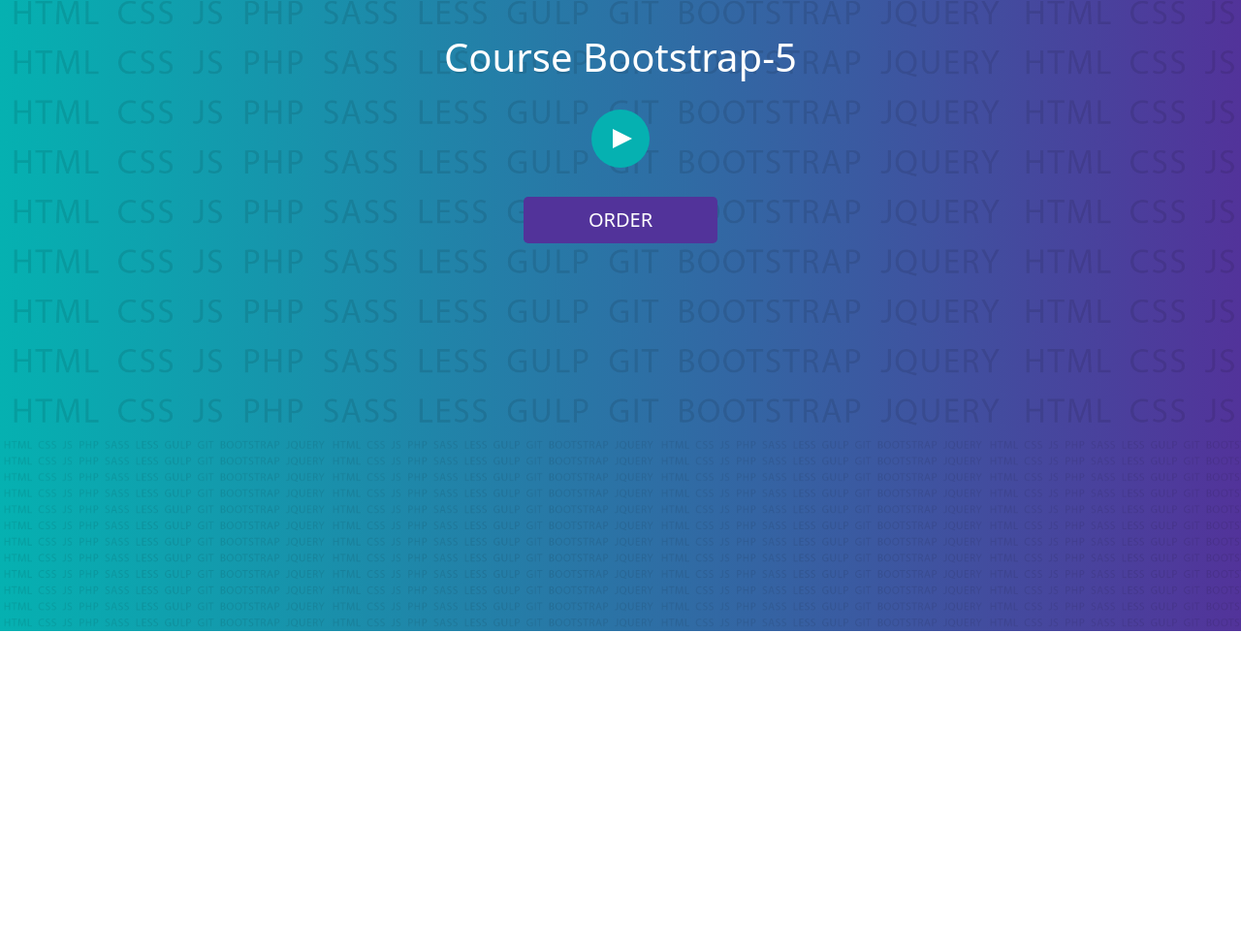
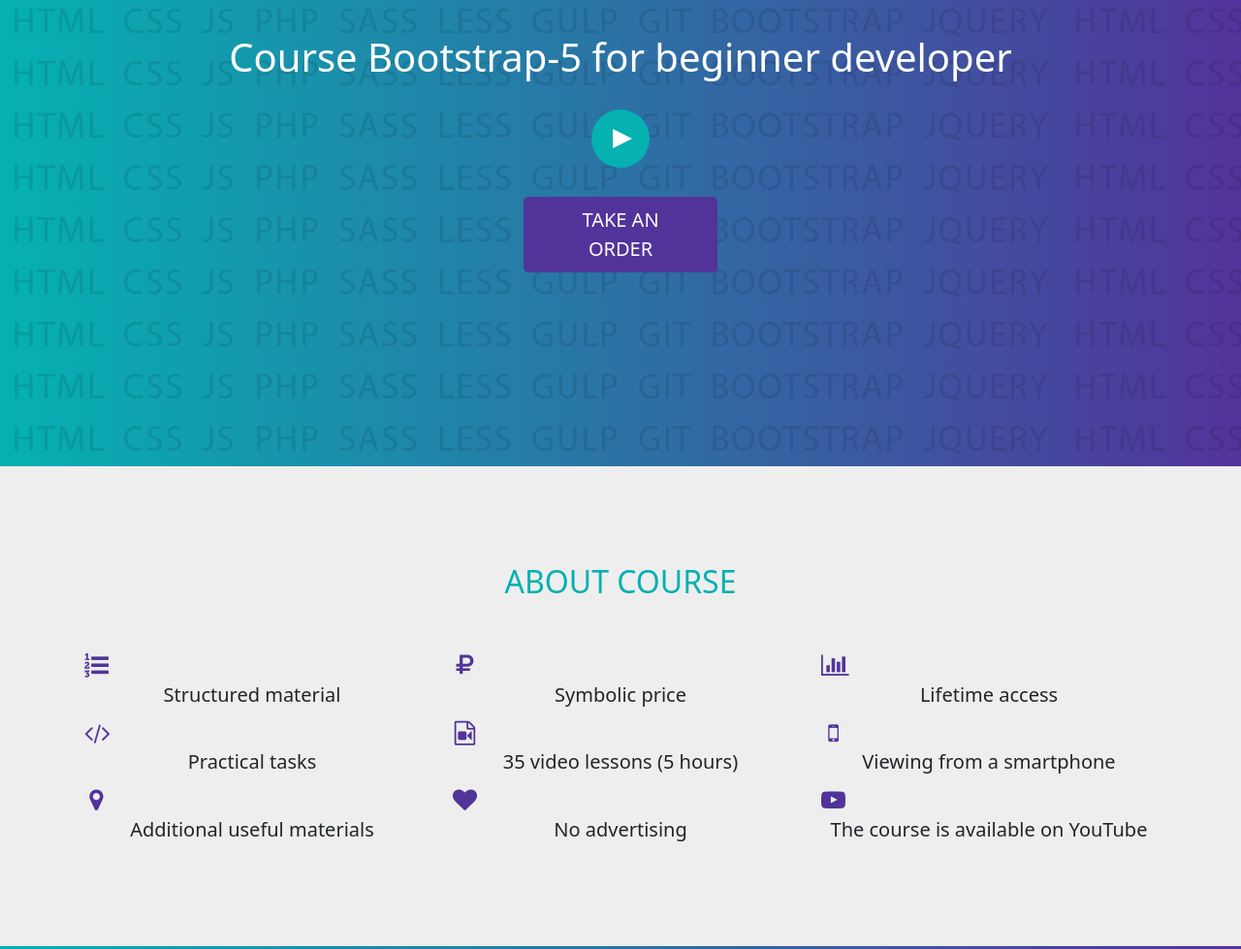
Before and after one commit to Anlysen/Bootstrap-5, a plain HTML site: page index.html in a window 1280 px wide. Shown: the part 165-1144 px from the top of the page at 97% size. Before the commit the page ends 816 px from the top, so only its background shows below. Drawn offline with Linux system fonts and the light colour scheme.

Commit message:
Bootstrap-5

```diff
--- a/css/style.css
+++ b/css/style.css
@@ -78,3 +78,35 @@ header, footer {
     width: 100%;
     height: 100%;
 }
+
+
+/* О курсе */
+
+.about {
+    background-color: #eee;
+}
+
+.about i {
+    font-size: 25px;
+    color: var(--color2);
+}
+
+
+
+/* Цвет*/
+
+.color1 {
+    color: var(--color1);
+}
+
+.color2 {
+    color: var(--color2);
+}
+
+.bg1 {
+    background-color: var(--color1);
+}
+
+.bg2 {
+    background-color: var(--color2);
+}
--- a/index.html
+++ b/index.html
@@ -10,24 +10,85 @@
     <title>Document</title>
 </head>
 <body>
-
+    <!-- Шапка -->
     <header>
         <div class="container">
             <div class="row">
                 <div class="col-12">
-                    <h1 class="text-center text-white">Course Bootstrap-5</h1>
+                    <h1 class="text-center text-white">Course Bootstrap-5 for beginner developer</h1>
                     <div class="itd_play" data-bs-toggle="modal" data-bs-target="#exampleModal">
                         <div class="itd_triangle"></div>
                     </div>
-                    <a href="#footer" class="btn btn-itd btn-lg text-uppercase">Order</a>
+                    <a href="#footer" class="btn btn-itd btn-lg text-uppercase">Take an order</a>
                 </div>
             </div>
         </div>
     </header>
+
+    <!-- О компании -->
+    <section class="about">
+        <div class="container">
+            <div class="row">
+                <div class="col-12">
+                    <h2 class="text-center text-uppercase color1 mb-5">About course</h2>
+                </div>
+            </div>
+            <div class="row">
+                <div class="col-xl-4 col-md-6 col-sm-12">
+                    <div class="itd_circle"><i class="icon-list-numbered"></i></div>
+                    <h5 class="text-center">Structured material</h5>
+                    <div class="line"></div>
+                </div>
+                <div class="col-xl-4 col-md-6 col-sm-12">
+                    <div class="itd_circle"><i class="icon-rouble"></i></div>
+                    <h5 class="text-center">Symbolic price</h5>
+                    <div class="line"></div>
+                </div>
+                <div class="col-xl-4 col-md-6 col-sm-12">
+                    <div class="itd_circle"><i class="icon-chart-bar"></i></div>
+                    <h5 class="text-center">Lifetime access</h5>
+                    <div class="line"></div>
+                </div>
+                <div class="col-xl-4 col-md-6 col-sm-12">
+                    <div class="itd_circle"><i class="icon-code"></i></div>
+                    <h5 class="text-center">Practical tasks</h5>
+                    <div class="line"></div>
+                </div>
+                <div class="col-xl-4 col-md-6 col-sm-12">
+                    <div class="itd_circle"><i class="icon-file-video"></i></div>
+                    <h5 class="text-center">35 video lessons (5 hours)</h5>
+                    <div class="line"></div>
+                </div>
+                <div class="col-xl-4 col-md-6 col-sm-12">
+                    <div class="itd_circle"><i class="icon-mobile"></i></div>
+                    <h5 class="text-center">Viewing from a smartphone</h5>
+                    <div class="line"></div>
+                </div>
+                <div class="col-xl-4 col-md-6 col-sm-12">
+                    <div class="itd_circle"><i class="icon-location"></i></div>
+                    <h5 class="text-center">Additional useful materials</h5>
+                    <div class="line"></div>
+                </div>
+                <div class="col-xl-4 col-md-6 col-sm-12">
+                    <div class="itd_circle"><i class="icon-heart"></i></div>
+                    <h5 class="text-center">No advertising</h5>
+                    <div class="line"></div>
+                </div>
+                <div class="col-xl-4 col-md-6 col-sm-12">
+                    <div class="itd_circle"><i class="icon-youtube-play"></i></div>
+                    <h5 class="text-center">The course is available on YouTube</h5>
+                    <div class="line"></div>
+                </div>
+            </div>
+        </div>
+    </section>
+
+    <!-- Подвал -->
     <footer id="footer">
 
     </footer>
 
+    <!-- Модальное окно -->
     <div class="modal fade" id="exampleModal" tabindex="-1" aria-labelledby="exampleModalLabel" aria-hidden="true">
         <div class="modal-dialog">
           <div class="modal-content">
```
